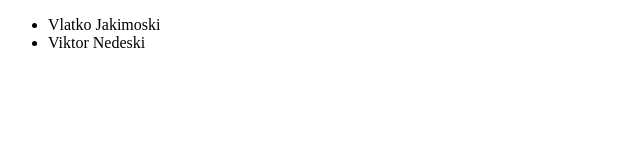
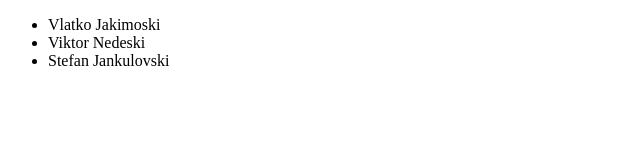
Before and after one commit to nedeski/MentorClass02-Git, a plain HTML site: page index.html in a window 1280 px wide. Shown: the whole page, without its empty margins (0-640 px from the left). Drawn offline with Linux system fonts and the light colour scheme.

Commit message:
add name

```diff
--- a/index.html
+++ b/index.html
@@ -9,6 +9,7 @@
     <ul>
       <li>Vlatko Jakimoski</li>
       <li>Viktor Nedeski</li>
+      <li>Stefan Jankulovski</li>
     </ul>
   </body>
 </html>
```
